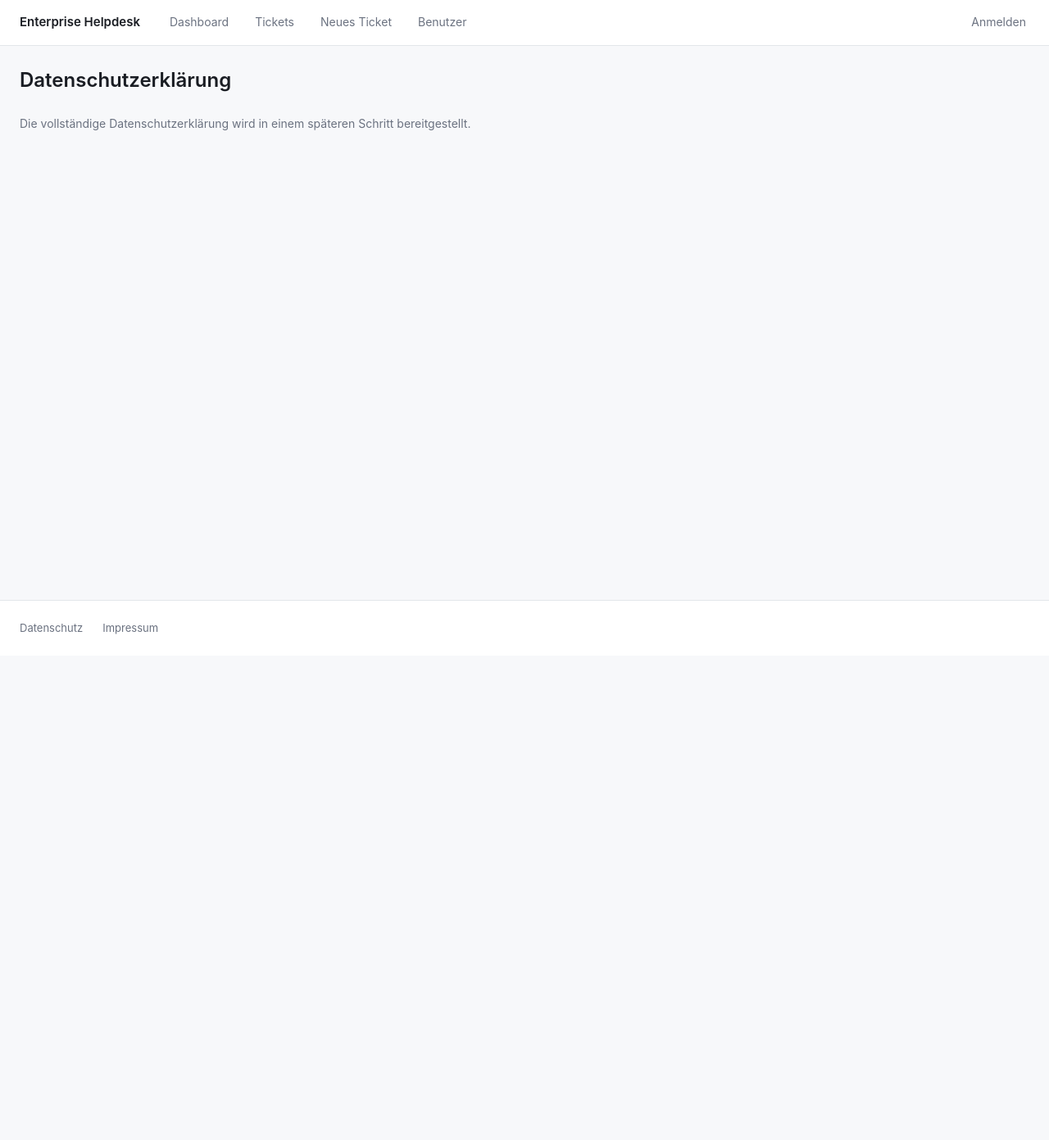
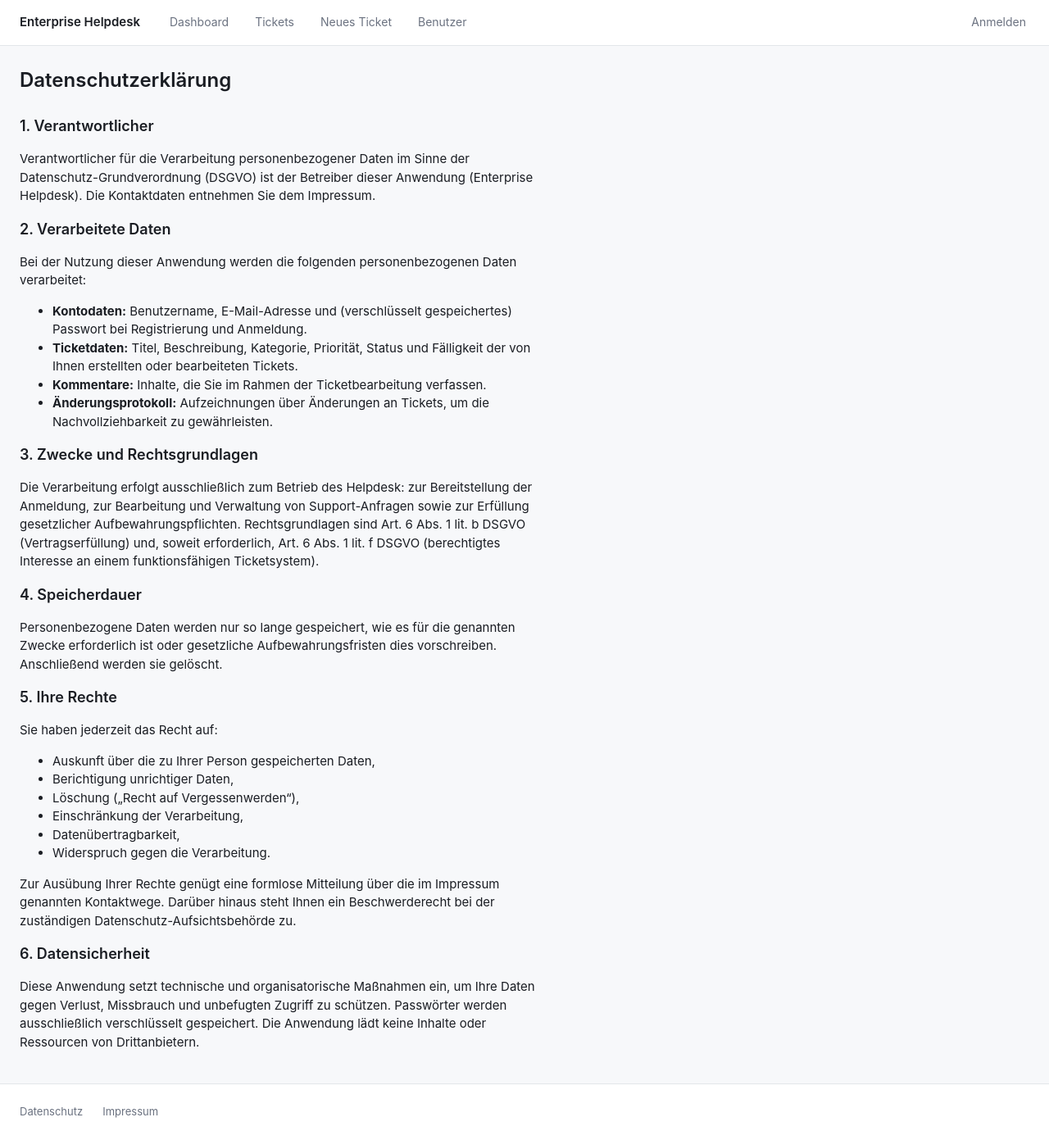
Before and after one commit to M3-13/e2e-enterprise-helpdesk-20260904-195321-7230, a React (Vite) app in the folder frontend/: page /datenschutz in a window 1280 px wide. Shown: the whole page at 82% size. Before the commit the page ends 800 px from the top, so only its background shows below. Built offline with nearby package versions, Linux system fonts and the light colour scheme.

Commit message:
feat: Datenschutzerklärung und Impressum implementieren
Closes #2

```diff
--- a/frontend/src/pages/ImprintPage.tsx
+++ b/frontend/src/pages/ImprintPage.tsx
@@ -2,9 +2,53 @@ export default function ImprintPage() {
   return (
     <div className="page">
       <h1>Impressum</h1>
-      <p className="page-muted">
-        Das vollständige Impressum wird in einem späteren Schritt bereitgestellt.
-      </p>
+
+      <section>
+        <h2>Angaben gemäß § 5 TMG</h2>
+        <p>
+          <strong>Enterprise Helpdesk</strong>
+          <br />
+          Musterstraße 1<br />
+          12345 Musterstadt
+          <br />
+          Deutschland
+        </p>
+      </section>
+
+      <section>
+        <h2>Vertreten durch</h2>
+        <p>Die Geschäftsführung</p>
+      </section>
+
+      <section>
+        <h2>Kontakt</h2>
+        <p>
+          Telefon: +49 000 0000000
+          <br />
+          E-Mail: kontakt@helpdesk.example
+        </p>
+      </section>
+
+      <section>
+        <h2>Verantwortlich für den Inhalt nach § 18 Abs. 2 MStV</h2>
+        <p>
+          Die Geschäftsführung
+          <br />
+          Musterstraße 1<br />
+          12345 Musterstadt
+        </p>
+      </section>
+
+      <section>
+        <h2>Haftung für Inhalte</h2>
+        <p>
+          Die Inhalte dieser Anwendung werden mit größter Sorgfalt erstellt.
+          Für die Richtigkeit, Vollständigkeit und Aktualität der Inhalte
+          übernehmen wir jedoch keine Gewähr. Als Diensteanbieter sind wir
+          für eigene Inhalte auf diesen Seiten nach den allgemeinen Gesetzen
+          verantwortlich.
+        </p>
+      </section>
     </div>
   )
 }
--- a/frontend/src/pages/LegalPage.tsx
+++ b/frontend/src/pages/LegalPage.tsx
@@ -2,10 +2,97 @@ export default function LegalPage() {
   return (
     <div className="page">
       <h1>Datenschutzerklärung</h1>
-      <p className="page-muted">
-        Die vollständige Datenschutzerklärung wird in einem späteren Schritt
-        bereitgestellt.
-      </p>
+
+      <section>
+        <h2>1. Verantwortlicher</h2>
+        <p>
+          Verantwortlicher für die Verarbeitung personenbezogener Daten im
+          Sinne der Datenschutz-Grundverordnung (DSGVO) ist der Betreiber
+          dieser Anwendung (Enterprise Helpdesk). Die Kontaktdaten entnehmen
+          Sie dem Impressum.
+        </p>
+      </section>
+
+      <section>
+        <h2>2. Verarbeitete Daten</h2>
+        <p>
+          Bei der Nutzung dieser Anwendung werden die folgenden
+          personenbezogenen Daten verarbeitet:
+        </p>
+        <ul>
+          <li>
+            <strong>Kontodaten:</strong> Benutzername, E-Mail-Adresse und
+            (verschlüsselt gespeichertes) Passwort bei Registrierung und
+            Anmeldung.
+          </li>
+          <li>
+            <strong>Ticketdaten:</strong> Titel, Beschreibung, Kategorie,
+            Priorität, Status und Fälligkeit der von Ihnen erstellten oder
+            bearbeiteten Tickets.
+          </li>
+          <li>
+            <strong>Kommentare:</strong> Inhalte, die Sie im Rahmen der
+            Ticketbearbeitung verfassen.
+          </li>
+          <li>
+            <strong>Änderungsprotokoll:</strong> Aufzeichnungen über
+            Änderungen an Tickets, um die Nachvollziehbarkeit zu
+            gewährleisten.
+          </li>
+        </ul>
+      </section>
+
+      <section>
+        <h2>3. Zwecke und Rechtsgrundlagen</h2>
+        <p>
+          Die Verarbeitung erfolgt ausschließlich zum Betrieb des Helpdesk:
+          zur Bereitstellung der Anmeldung, zur Bearbeitung und Verwaltung von
+          Support-Anfragen sowie zur Erfüllung gesetzlicher
+          Aufbewahrungspflichten. Rechtsgrundlagen sind Art. 6 Abs. 1 lit. b
+          DSGVO (Vertragserfüllung) und, soweit erforderlich, Art. 6 Abs. 1
+          lit. f DSGVO (berechtigtes Interesse an einem funktionsfähigen
+          Ticketsystem).
+        </p>
+      </section>
+
+      <section>
+        <h2>4. Speicherdauer</h2>
+        <p>
+          Personenbezogene Daten werden nur so lange gespeichert, wie es für
+          die genannten Zwecke erforderlich ist oder gesetzliche
+          Aufbewahrungsfristen dies vorschreiben. Anschließend werden sie
+          gelöscht.
+        </p>
+      </section>
+
+      <section>
+        <h2>5. Ihre Rechte</h2>
+        <p>Sie haben jederzeit das Recht auf:</p>
+        <ul>
+          <li>Auskunft über die zu Ihrer Person gespeicherten Daten,</li>
+          <li>Berichtigung unrichtiger Daten,</li>
+          <li>Löschung („Recht auf Vergessenwerden“),</li>
+          <li>Einschränkung der Verarbeitung,</li>
+          <li>Datenübertragbarkeit,</li>
+          <li>Widerspruch gegen die Verarbeitung.</li>
+        </ul>
+        <p>
+          Zur Ausübung Ihrer Rechte genügt eine formlose Mitteilung über die
+          im Impressum genannten Kontaktwege. Darüber hinaus steht Ihnen ein
+          Beschwerderecht bei der zuständigen Datenschutz-Aufsichtsbehörde zu.
+        </p>
+      </section>
+
+      <section>
+        <h2>6. Datensicherheit</h2>
+        <p>
+          Diese Anwendung setzt technische und organisatorische Maßnahmen ein,
+          um Ihre Daten gegen Verlust, Missbrauch und unbefugten Zugriff zu
+          schützen. Passwörter werden ausschließlich verschlüsselt
+          gespeichert. Die Anwendung lädt keine Inhalte oder Ressourcen von
+          Drittanbietern.
+        </p>
+      </section>
     </div>
   )
 }
```
